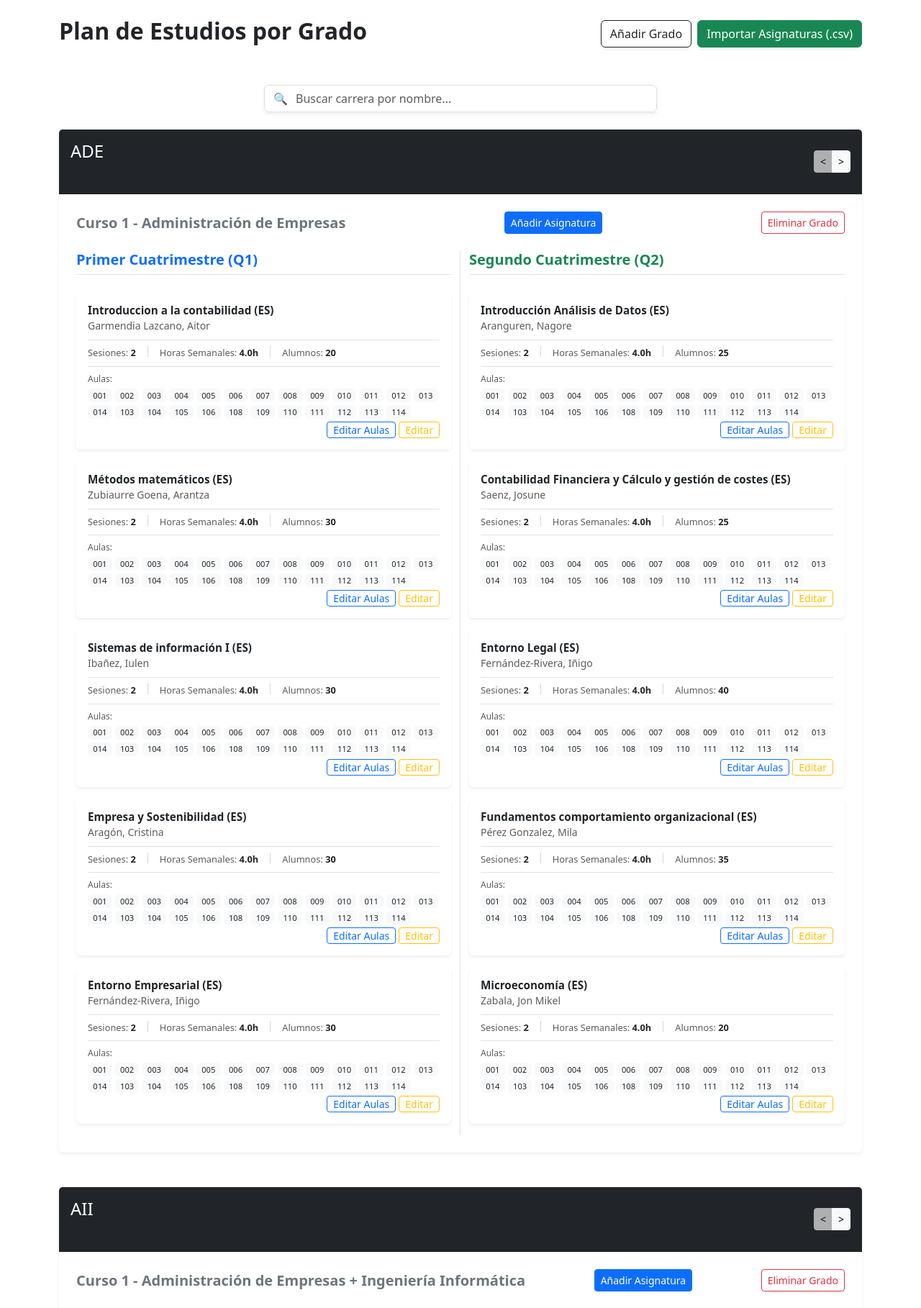
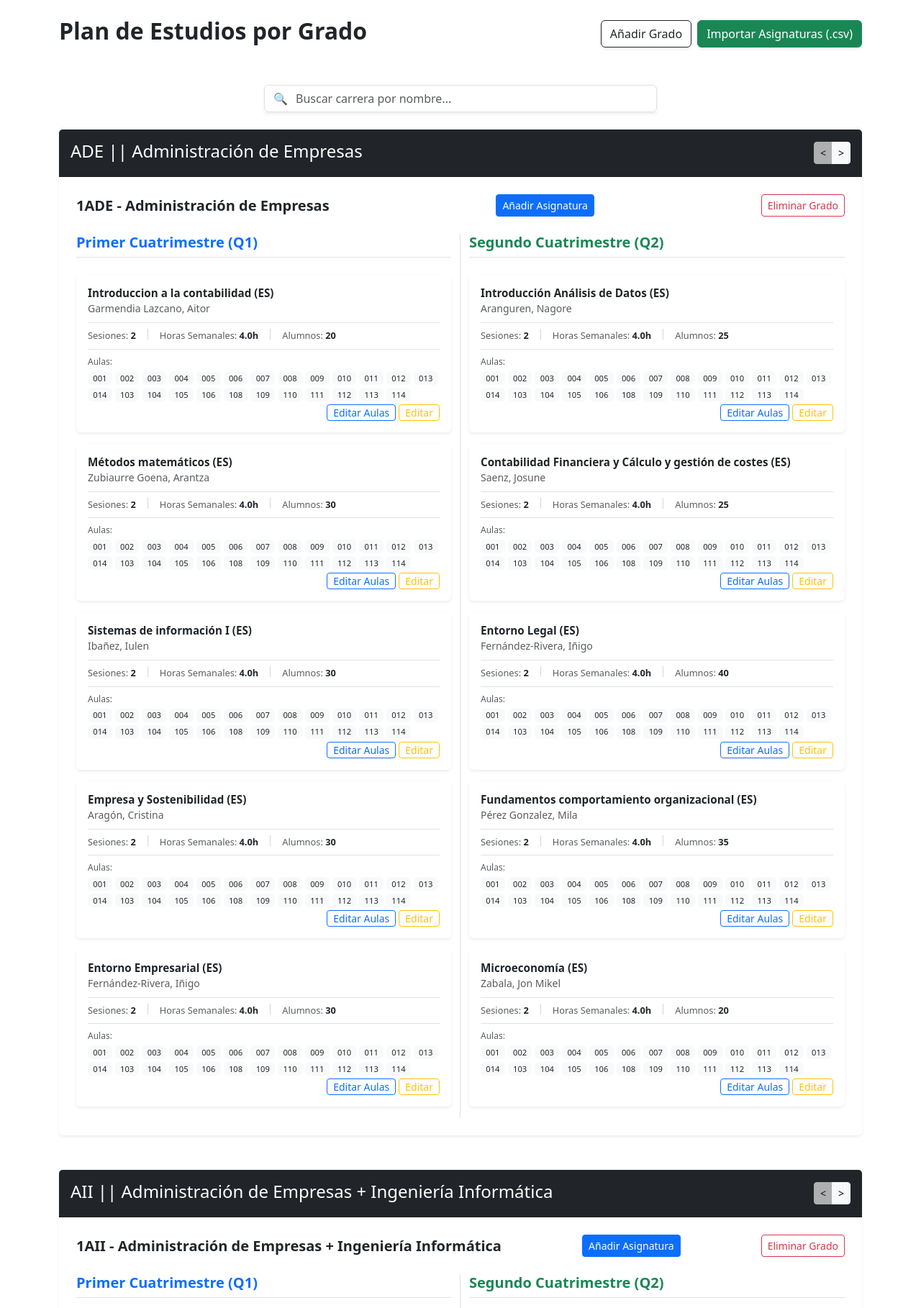
Before and after one commit to Gontzaa86/PFG-25-26, a Flask app: page /grados in a window 1280 px wide. Shown: the part 56-1874 px from the top of the page at 72% size. Run offline with Flask 3, Linux system fonts and the light colour scheme; some libraries are stand-ins or nearby versions.

Commit message:
titulo grados

```diff
--- a/templates/grados.html
+++ b/templates/grados.html
@@ -90,10 +90,7 @@
         <div class="card-header bg-dark text-white p-3">
             <div class="d-flex justify-content-between align-items-center flex-wrap gap-2">
                 <div>
-                    <h4 class="mb-1">{{ grupo.root }}</h4>
-                    <small class="text-muted">
-                        Curso actual: <span class="grupo-curso-actual" data-grupo="{{ grupo.root }}">{{ grupo.grados[0].id }}</span>
-                    </small>
+                    <h4 class="mb-1">{{ grupo.root }} || {{ grupo.root_name }}</h4>
                 </div>
                 <div class="btn-group">
                     <button type="button" class="btn btn-sm btn-light btn-prev-grado" data-grupo="{{ grupo.root }}" disabled>&lt;</button>
@@ -105,7 +102,7 @@
             {% for grado in grupo.grados %}
             <div class="grado-por-codigo" data-grado-id="{{ grado.id }}" data-grado-year="{{ grado.year }}" {% if not loop.first %}style="display:none"{% endif %}>
                 <div class="d-flex justify-content-between align-items-center mb-4">
-                    <h5 class="text-secondary fw-semibold mb-0">Curso {{ grado.year }} - {{ grado.name }}</h5>
+                    <h5 class="fw-semibold mb-0">{{ grado.id }} - {{ grado.name }}</h5>
                     <button class="btn btn-sm btn-primary" onclick="abrirModalCrearAsignatura('{{ grado.id }}')">
                         <i class="bi bi-plus-lg"></i> Añadir Asignatura
                     </button>
```
